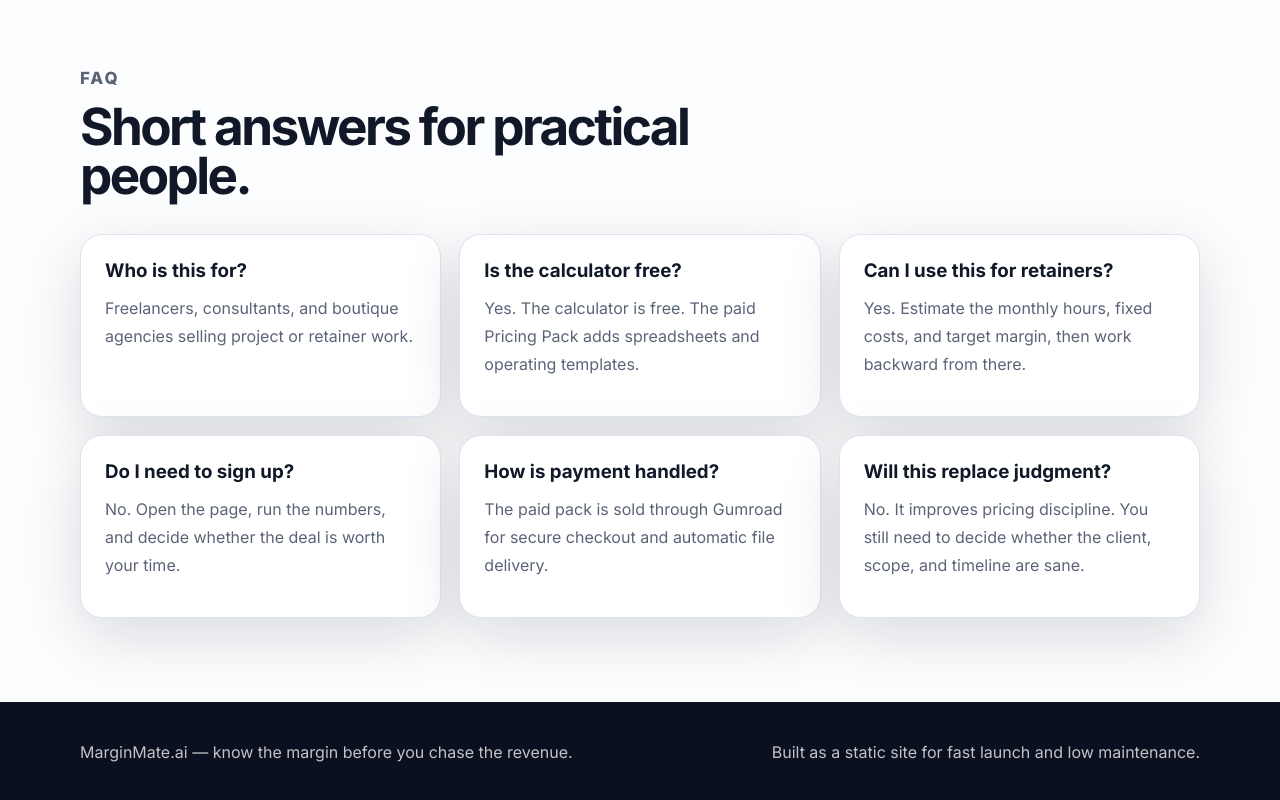
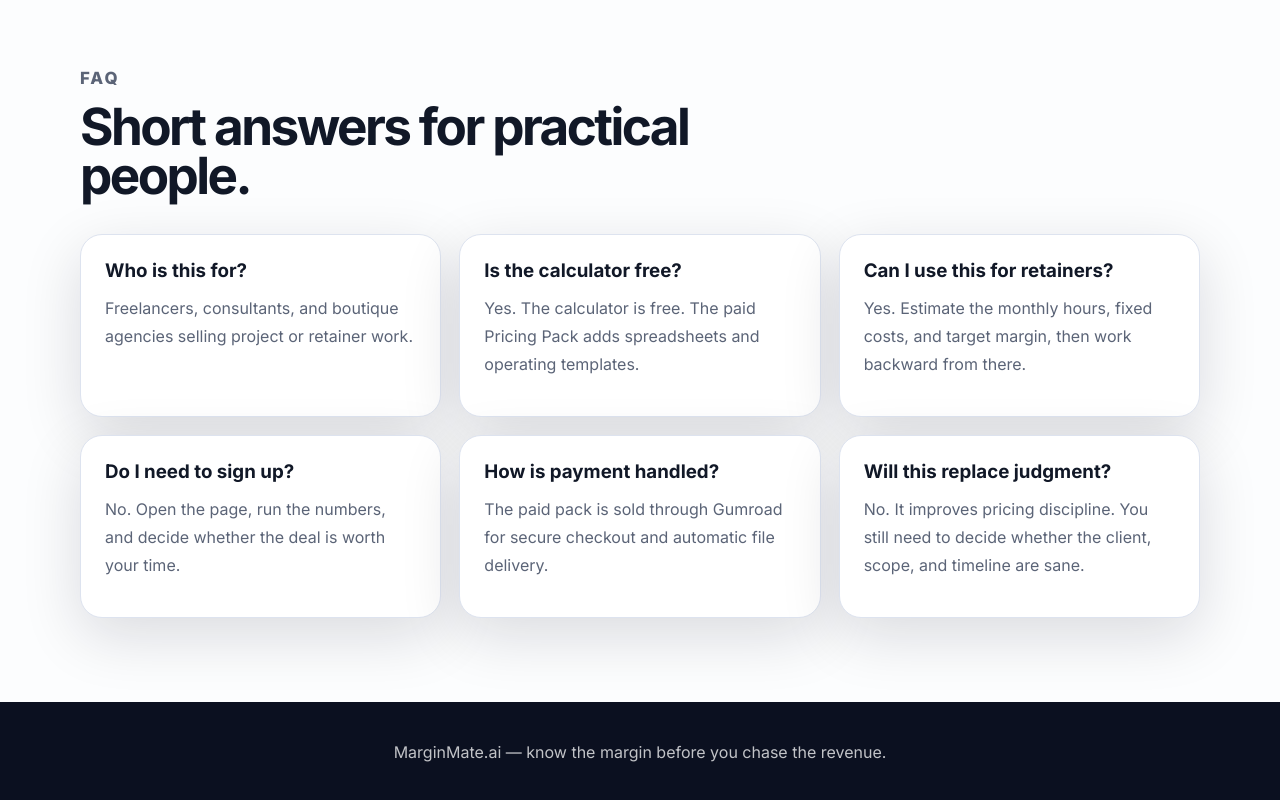
Before and after one commit to LyonheartGroup/margin-mate, a plain HTML site: page index.html in a window 1280 px wide. Shown: the part 4906-5706 px from the top of the page. Drawn offline with Linux system fonts and the light colour scheme.

Commit message:
Remove static site footer text

```diff
--- a/index.html
+++ b/index.html
@@ -317,9 +317,8 @@
   </main>
 
   <footer class="site-footer">
-    <div class="container footer-row">
+    <div class="container footer-row single-line-footer">
       <p>MarginMate.ai — know the margin before you chase the revenue.</p>
-      <p>Built as a static site for fast launch and low maintenance.</p>
     </div>
   </footer>
 
--- a/styles.css
+++ b/styles.css
@@ -267,6 +267,10 @@ input:focus {
   gap: 18px;
   flex-wrap: wrap;
 }
+.single-line-footer {
+  justify-content: center;
+  text-align: center;
+}
 
 @media (max-width: 980px) {
   .hero-grid, .calculator-grid, .upsell-grid, .benefits-grid, .faq-list, .steps-grid, .trust-grid {
```
